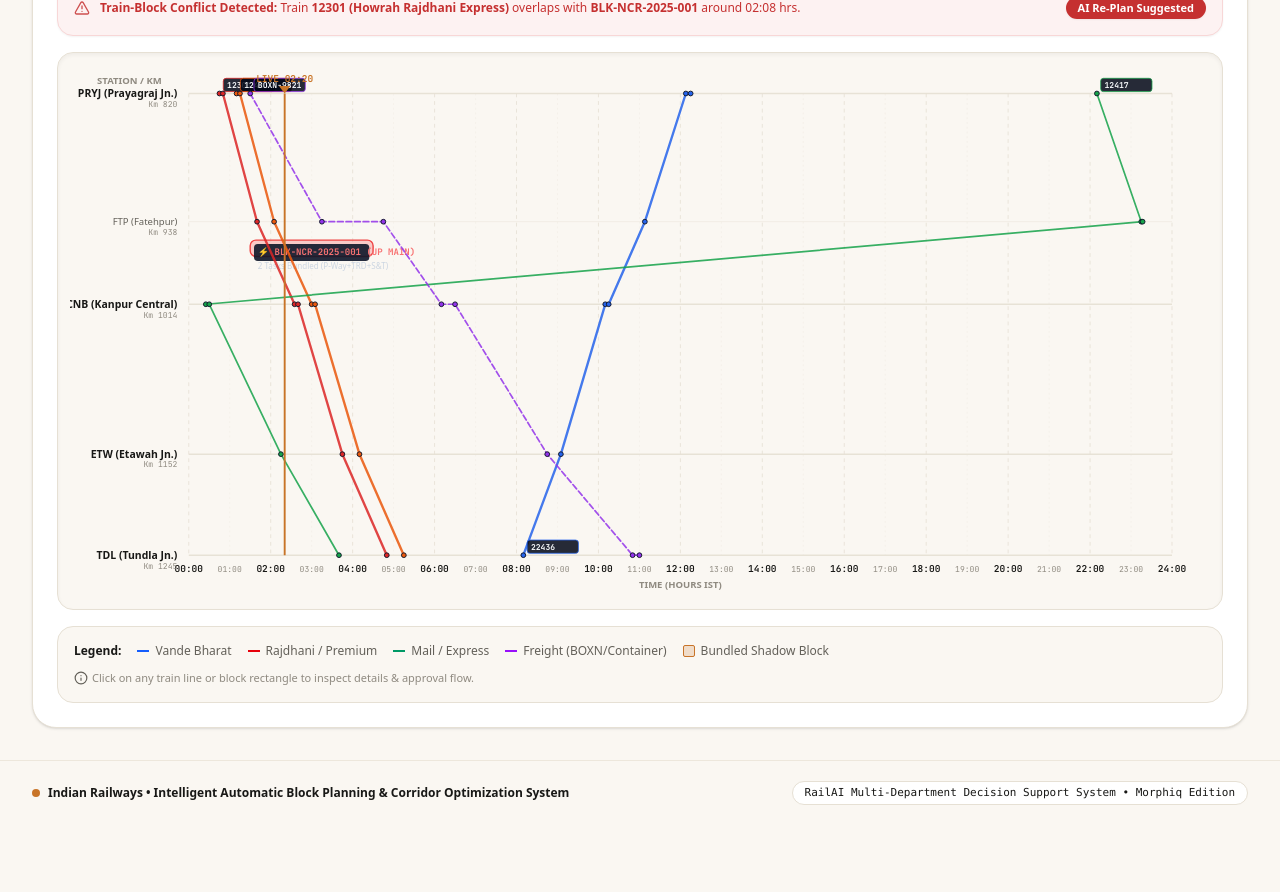
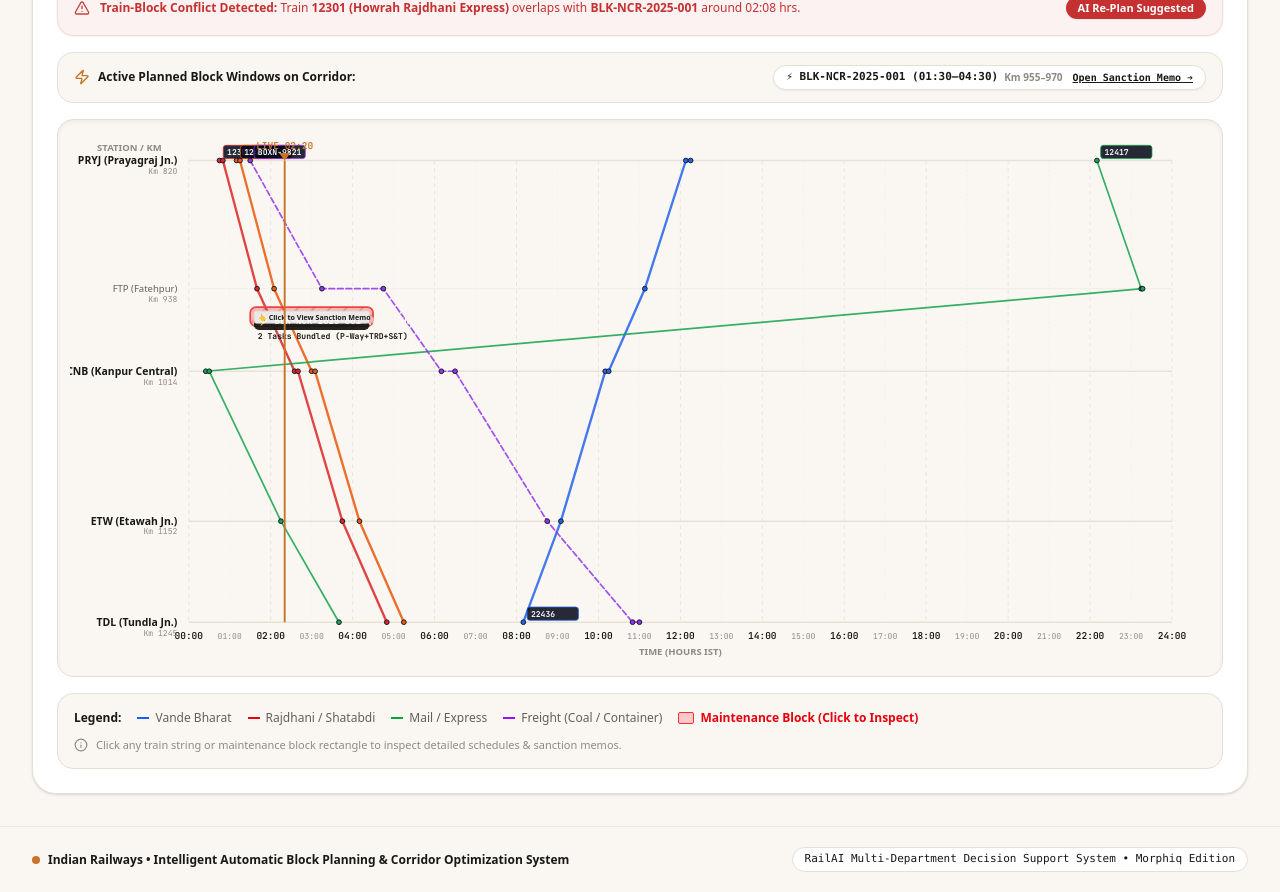
Before and after one commit to Rumpakoley/RailAI-Block-Optimizer, a React (Vite) app: page / in a window 1280 px wide. Shown: the part 600-1492 px from the top of the page. Before the commit the page ends 1425 px from the top, so only its background shows below. Built offline with nearby package versions, Linux system fonts and the light colour scheme.

Commit message:
fix: re-layer SVG to ensure maintenance block rectangles capture clicks with interactive hover glow and add quick action block chip

```diff
--- a/src/components/StringDiagram.tsx
+++ b/src/components/StringDiagram.tsx
@@ -1,7 +1,7 @@
 import React, { useState, useRef } from 'react';
 import { Corridor, Train, BlockWindow } from '../types';
 import { timeToMinutes, minutesToTime, getTrainPositionAtTime } from '../utils/timeUtils';
-import { Train as TrainIcon, AlertTriangle, ShieldCheck, Clock, Layers, ZoomIn, ZoomOut, Filter, Info } from 'lucide-react';
+import { Train as TrainIcon, AlertTriangle, ShieldCheck, Clock, Layers, Filter, Info, ArrowRight, Zap } from 'lucide-react';
 
 interface StringDiagramProps {
   corridor: Corridor;
@@ -136,7 +136,6 @@ export const StringDiagram: React.FC<StringDiagramProps> = ({
           </div>
         </div>
 
-        {/* Filters & Range Presets */}
         <div className="flex flex-wrap items-center gap-2.5">
           {/* Preset time windows */}
           <div className="flex items-center bg-[#F3EEE7] p-1 rounded-full border border-[#E6E0D4] text-xs shadow-xs">
@@ -230,6 +229,29 @@ export const StringDiagram: React.FC<StringDiagramProps> = ({
         </div>
       )}
 
+      {/* Active Corridor Blocks Shortcut Banner */}
+      {blocks.length > 0 && (
+        <div className="flex flex-wrap items-center justify-between gap-2.5 p-3 px-4 rounded-2xl bg-[#FAF7F2] border border-[#E6E0D4] text-xs">
+          <div className="flex items-center gap-2">
+            <Zap className="w-4 h-4 text-[#C87428]" />
+            <span className="font-bold text-[#181816]">Active Planned Block Windows on Corridor:</span>
+          </div>
+          <div className="flex flex-wrap items-center gap-2">
+            {blocks.map(blk => (
+              <button
+                key={`btn-blk-${blk.id}`}
+                onClick={() => onSelectBlock(blk)}
+                className="flex items-center gap-1.5 px-3 py-1 rounded-full bg-white hover:bg-[#181816] text-[#181816] hover:text-white font-mono font-bold text-[11px] border border-[#E6E0D4] hover:border-[#181816] transition shadow-xs cursor-pointer group"
+              >
+                <span>⚡ {blk.code} ({blk.startTime}–{blk.endTime})</span>
+                <span className="text-[10px] text-[#8F8A80] group-hover:text-white/80 font-sans">Km {blk.startKm}–{blk.endKm}</span>
+                <span className="text-[10px] underline ml-1">Open Sanction Memo ➔</span>
+              </button>
+            ))}
+          </div>
+        </div>
+      )}
+
       {/* SVG Canvas */}
       <div ref={containerRef} className="relative overflow-x-auto bg-[#FAF7F2] rounded-2xl border border-[#E6E0D4] p-3 shadow-inner">
         <svg
@@ -256,11 +278,17 @@ export const StringDiagram: React.FC<StringDiagramProps> = ({
             >
               <line x1="0" y1="0" x2="0" y2="10" stroke="#fbbf24" strokeWidth="2.5" />
             </pattern>
+            <pattern id="conflict-hatch" width="12" height="12" patternUnits="userSpaceOnUse" patternTransform="rotate(45)">
+              <line x1="0" y1="0" x2="0" y2="12" stroke="#C53030" strokeWidth="3" strokeOpacity="0.5" />
+            </pattern>
 
             {/* Glowing filter for selected elements */}
             <filter id="glow" x="-20%" y="-20%" width="140%" height="140%">
               <feGaussianBlur stdDeviation="3" result="blur" />
               <feComposite in="SourceGraphic" in2="blur" operator="over" />
+            </filter>
+            <filter id="train-glow" x="-20%" y="-20%" width="140%" height="140%">
+              <feGaussianBlur stdDeviation="2" result="blur" />
             </filter>
           </defs>
 
@@ -334,93 +362,7 @@ export const StringDiagram: React.FC<StringDiagramProps> = ({
             );
           })}
 
-          {/* Proposed & Active Maintenance Blocks (Shaded Boxes) */}
-          {blocks.map(blk => {
-            const startMins = timeToMinutes(blk.startTime);
-            const endMins = timeToMinutes(blk.endTime);
-
-            // Check if within time range
-            if (endMins < timeRange.start || startMins > timeRange.end) return null;
-
-            const x1 = getX(startMins);
-            const x2 = getX(endMins);
-            const width = Math.max(4, x2 - x1);
-
-            const y1 = getY(blk.startKm);
-            const y2 = getY(blk.endKm);
-            const yTop = Math.min(y1, y2);
-            const height = Math.max(12, Math.abs(y2 - y1));
-
-            const isHovered = hoveredBlock?.id === blk.id;
-            const hasConflict = conflicts.some(c => c.block.id === blk.id);
-
-            return (
-              <g
-                key={blk.id}
-                id={`block-box-${blk.id}`}
-                className="cursor-pointer transition-opacity"
-                onClick={() => onSelectBlock(blk)}
-                onMouseEnter={() => setHoveredBlock(blk)}
-                onMouseLeave={() => setHoveredBlock(null)}
-              >
-                {/* Shaded Box */}
-                <rect
-                  x={x1}
-                  y={yTop}
-                  width={width}
-                  height={height}
-                  fill={hasConflict ? 'rgba(239, 68, 68, 0.25)' : 'rgba(99, 102, 241, 0.25)'}
-                  stroke={hasConflict ? '#ef4444' : '#6366f1'}
-                  strokeWidth={isHovered ? '2.5' : '1.5'}
-                  strokeDasharray={blk.status === 'candidate' ? '4 2' : undefined}
-                  rx="6"
-                />
-                {/* Pattern fill */}
-                <rect
-                  x={x1}
-                  y={yTop}
-                  width={width}
-                  height={height}
-                  fill={hasConflict ? 'url(#conflict-hatch)' : 'url(#block-hatch)'}
-                  rx="6"
-                  opacity="0.8"
-                />
-
-                {/* Block Header Text inside or adjacent */}
-                <rect
-                  x={x1 + 4}
-                  y={yTop + 4}
-                  width={Math.min(width - 8, 140)}
-                  height={18}
-                  fill="#0f172a"
-                  rx="4"
-                  opacity="0.9"
-                />
-                <text
-                  x={x1 + 8}
-                  y={yTop + 16}
-                  fill={hasConflict ? '#f87171' : '#a5b4fc'}
-                  fontSize="9.5"
-                  fontWeight="700"
-                  fontFamily="JetBrains Mono, monospace"
-                >
-                  ⚡ {blk.code} ({blk.lineType})
-                </text>
-
-                {/* Duration badge */}
-                <text
-                  x={x1 + 8}
-                  y={yTop + 30}
-                  fill="#cbd5e1"
-                  fontSize="8.5"
-                >
-                  {blk.bundledRequisitions.length} Tasks Bundled ({blk.departmentsInvolved.join('+')})
-                </text>
-              </g>
-            );
-          })}
-
-          {/* Train Trajectories (Diagonal string lines) */}
+          {/* 1. Train Trajectories (Rendered FIRST so blocks sit on top) */}
           {filteredTrains.map(train => {
             const isHovered = hoveredTrain?.id === train.id;
 
@@ -528,6 +470,137 @@ export const StringDiagram: React.FC<StringDiagramProps> = ({
             );
           })}
 
+          {/* 2. Proposed & Active Maintenance Blocks (Rendered ON TOP of train strings for 100% reliable clicking) */}
+          {blocks.map(blk => {
+            const startMins = timeToMinutes(blk.startTime);
+            const endMins = timeToMinutes(blk.endTime);
+
+            // Check if within time range
+            if (endMins < timeRange.start || startMins > timeRange.end) return null;
+
+            const x1 = getX(startMins);
+            const x2 = getX(endMins);
+            const width = Math.max(20, x2 - x1);
+
+            const y1 = getY(blk.startKm);
+            const y2 = getY(blk.endKm);
+            const yTop = Math.min(y1, y2);
+            const height = Math.max(20, Math.abs(y2 - y1));
+
+            const isHovered = hoveredBlock?.id === blk.id;
+            const hasConflict = conflicts.some(c => c.block.id === blk.id);
+
+            return (
+              <g
+                key={blk.id}
+                id={`block-box-${blk.id}`}
+                className="cursor-pointer transition-all group"
+                style={{ pointerEvents: 'all' }}
+                onClick={(e) => {
+                  e.stopPropagation();
+                  onSelectBlock(blk);
+                }}
+                onMouseEnter={() => setHoveredBlock(blk)}
+                onMouseLeave={() => setHoveredBlock(null)}
+              >
+                {/* Outer Glow Ring on Hover */}
+                {isHovered && (
+                  <rect
+                    x={x1 - 3}
+                    y={yTop - 3}
+                    width={width + 6}
+                    height={height + 6}
+                    fill="none"
+                    stroke="#181816"
+                    strokeWidth="2.5"
+                    strokeDasharray="4 2"
+                    rx="8"
+                    opacity="0.9"
+                  />
+                )}
+
+                {/* Shaded Box Base */}
+                <rect
+                  x={x1}
+                  y={yTop}
+                  width={width}
+                  height={height}
+                  fill={hasConflict ? 'rgba(239, 68, 68, 0.35)' : 'rgba(200, 116, 40, 0.28)'}
+                  stroke={hasConflict ? '#ef4444' : isHovered ? '#181816' : '#C87428'}
+                  strokeWidth={isHovered ? '2.5' : '1.8'}
+                  strokeDasharray={blk.status === 'candidate' ? '4 2' : undefined}
+                  rx="6"
+                />
+
+                {/* Pattern fill */}
+                <rect
+                  x={x1}
+                  y={yTop}
+                  width={width}
+                  height={height}
+                  fill={hasConflict ? 'url(#conflict-hatch)' : 'url(#block-hatch)'}
+                  rx="6"
+                  opacity="0.75"
+                />
+
+                {/* Block Header Badge - Always Clear & Clickable */}
+                <rect
+                  x={x1 + 4}
+                  y={yTop + 4}
+                  width={Math.min(width - 8, 160)}
+                  height={20}
+                  fill="#181816"
+                  rx="5"
+                  opacity="0.95"
+                />
+                <text
+                  x={x1 + 8}
+                  y={yTop + 18}
+                  fill="#FAF7F2"
+                  fontSize="9.5"
+                  fontWeight="800"
+                  fontFamily="JetBrains Mono, monospace"
+                >
+                  ⚡ {blk.code} ({blk.lineType})
+                </text>
+
+                {/* Subtitle / Tasks badge */}
+                <text
+                  x={x1 + 8}
+                  y={yTop + 34}
+                  fill="#181816"
+                  fontSize="8.5"
+                  fontWeight="700"
+                  fontFamily="JetBrains Mono, monospace"
+                >
+                  {blk.bundledRequisitions.length} Tasks Bundled ({blk.departmentsInvolved.join('+')})
+                </text>
+
+                {/* Interactive Click Hint Badge */}
+                <rect
+                  x={x1 + 4}
+                  y={yTop + height - 16}
+                  width={Math.min(width - 8, 140)}
+                  height={13}
+                  fill="#FFFFFF"
+                  stroke="#E6E0D4"
+                  strokeWidth="0.8"
+                  rx="3"
+                  opacity="0.9"
+                />
+                <text
+                  x={x1 + 8}
+                  y={yTop + height - 6}
+                  fill="#181816"
+                  fontSize="7.5"
+                  fontWeight="800"
+                >
+                  👆 Click to View Sanction Memo
+                </text>
+              </g>
+            );
+          })}
+
           {/* Current Simulation Time Scrub Line */}
           {currentSimulationMinutes >= timeRange.start && currentSimulationMinutes <= timeRange.end && (
             <g id="sim-time-scrub">
@@ -592,25 +665,25 @@ export const StringDiagram: React.FC<StringDiagramProps> = ({
           </div>
           <div className="flex items-center gap-1.5">
             <span className="w-3 h-0.5 bg-red-600 inline-block"></span>
-            <span>Rajdhani / Premium</span>
+            <span>Rajdhani / Shatabdi</span>
           </div>
           <div className="flex items-center gap-1.5">
-            <span className="w-3 h-0.5 bg-emerald-600 inline-block"></span>
+            <span className="w-3 h-0.5 bg-green-600 inline-block"></span>
             <span>Mail / Express</span>
           </div>
           <div className="flex items-center gap-1.5">
             <span className="w-3 h-0.5 border-t-2 border-dashed border-purple-600 inline-block"></span>
-            <span>Freight (BOXN/Container)</span>
+            <span>Freight (Coal / Container)</span>
           </div>
           <div className="flex items-center gap-1.5">
-            <span className="w-3 h-3 bg-[#C87428]/20 border border-[#C87428] rounded-xs inline-block"></span>
-            <span>Bundled Shadow Block</span>
+            <span className="w-4 h-3 bg-red-200 border border-red-500 rounded-xs inline-block"></span>
+            <span className="font-semibold text-red-600">Maintenance Block (Click to Inspect)</span>
           </div>
         </div>
 
-        <div className="text-[11px] text-[#8F8A80] flex items-center gap-1">
-          <Info className="w-3.5 h-3.5 text-[#636059]" />
-          Click on any train line or block rectangle to inspect details & approval flow.
+        <div className="flex items-center gap-2 text-[11px] text-[#8F8A80]">
+          <Info className="w-3.5 h-3.5" />
+          <span>Click any train string or maintenance block rectangle to inspect detailed schedules & sanction memos.</span>
         </div>
       </div>
     </div>
```
